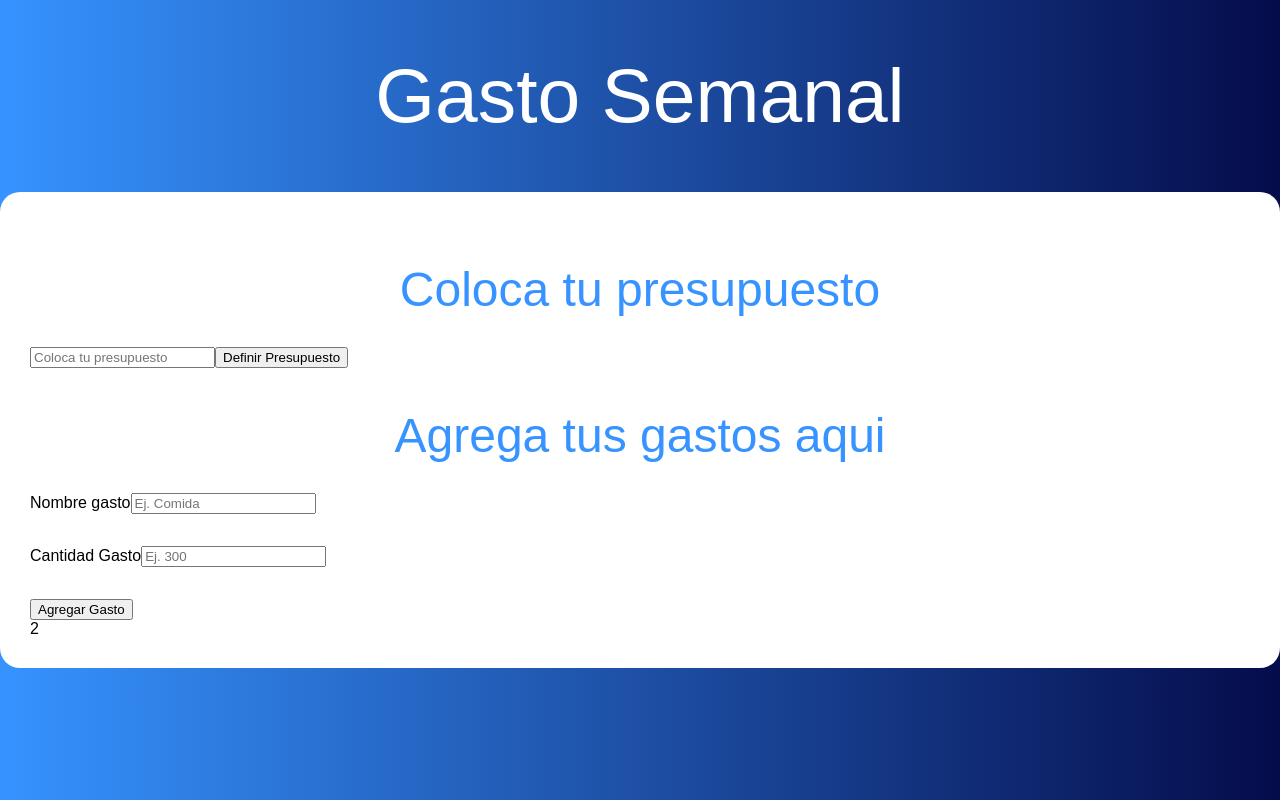
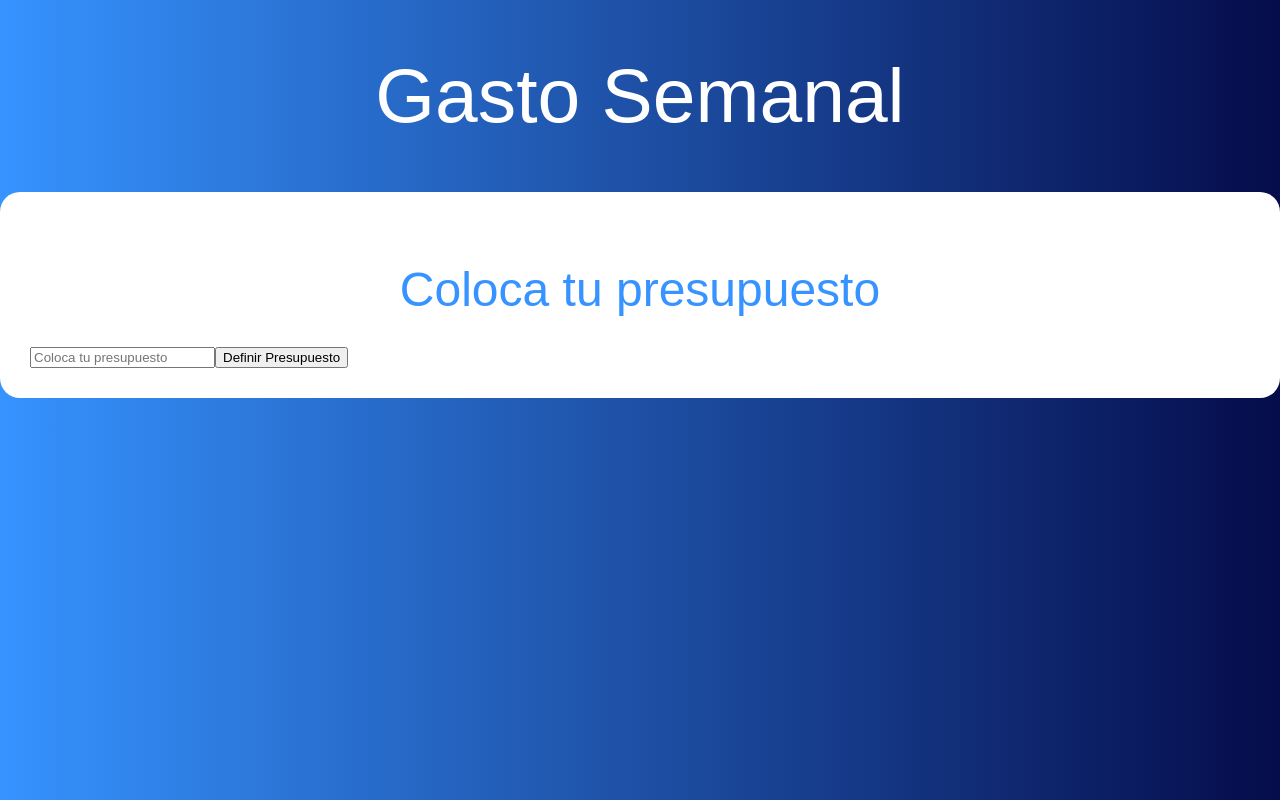
Before and after one commit to jesusdevp/presupuesto-semanal, a React (Create React App) app: page / in a window 1280 px wide. Built offline with nearby package versions, Linux system fonts and the light colour scheme; the HTML template or start-up script is replaced by a standard one.

Commit message:
Componentes condicionales

```diff
--- a/src/App.js
+++ b/src/App.js
@@ -6,19 +6,27 @@ function App() {
   //state presupuesto
   const [presupuesto, setPresupuesto] = useState(0);
   const [restante, setRestante] = useState(0);
+  const [mostrarpregunta, actualizarPregunta] = useState(true);
 
   return (
     <div className="container">
       <header>
         <h1>Gasto Semanal</h1>
         <div className="contenido-principal contenido">
-          <Pregunta setPresupuesto={setPresupuesto} setRestante={setRestante} />
-          <div className="row">
-            <div className="one-half column">
-              <Formulario />
+          {mostrarpregunta ? (
+            <Pregunta
+              setPresupuesto={setPresupuesto}
+              setRestante={setRestante}
+              actualizarPregunta={actualizarPregunta}
+            />
+          ) : (
+            <div className="row">
+              <div className="one-half column">
+                <Formulario />
+              </div>
+              <div className="one-half column">2</div>
             </div>
-            <div className="one-half column">2</div>
-          </div>
+          )}
         </div>
       </header>
     </div>
--- a/src/components/Pregunta.jsx
+++ b/src/components/Pregunta.jsx
@@ -1,7 +1,7 @@
 import React, { Fragment, useState } from "react";
 import Error from "./Error";
 
-const Pregunta = ({ setPresupuesto, setRestante }) => {
+const Pregunta = ({ setPresupuesto, setRestante, actualizarPregunta }) => {
   //State
   const [cantidad, setCantidad] = useState(0);
   //State error
@@ -25,6 +25,7 @@ const Pregunta = ({ setPresupuesto, setRestante }) => {
     setError(false);
     setPresupuesto(cantidad);
     setRestante(cantidad);
+    actualizarPregunta(false);
   };
 
   return (
```
